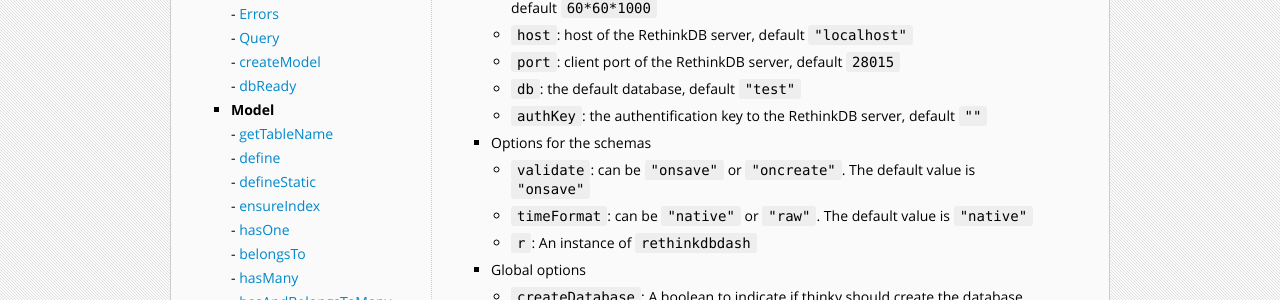
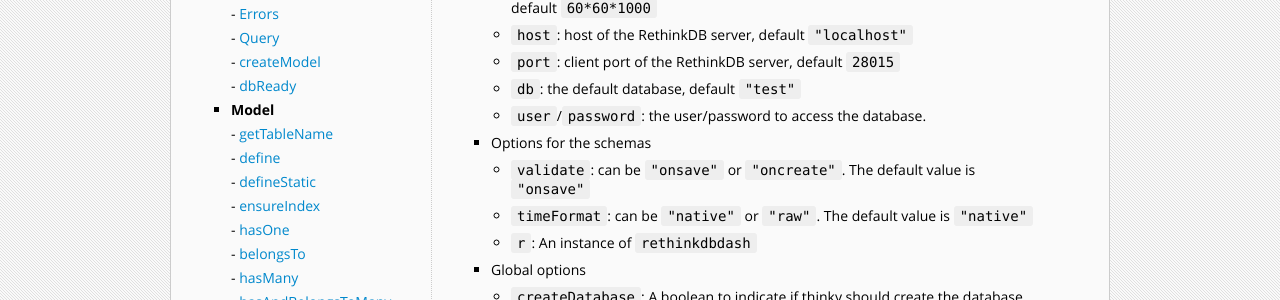
Before and after one commit to neumino/thinky, a Jekyll site: the page built from documentation/api/thinky.md, in a window 1280 px wide and 900 px high. Shown: the part 418-718 px from the top of the window. Built offline with Jekyll 4.4.1, drawn with Linux system fonts in a browser that asks for light colours.

Commit message:
Remove authkey- Fix #586

```diff
--- a/documentation/api/thinky.md
+++ b/documentation/api/thinky.md
@@ -24,7 +24,7 @@ The `options` argument is optional and can have the fields:
     - `host`: host of the RethinkDB server, default `"localhost"`
     - `port`: client port of the RethinkDB server, default `28015`
     - `db`: the default database, default `"test"`
-    - `authKey`: the authentification key to the RethinkDB server, default `""`
+    - `user`/`password`: the user/password to access the database.
 - Options for the schemas
     - `validate`: can be `"onsave"` or `"oncreate"`. The default value is `"onsave"`
     - `timeFormat`: can be `"native"` or `"raw"`. The default value is `"native"`
```
